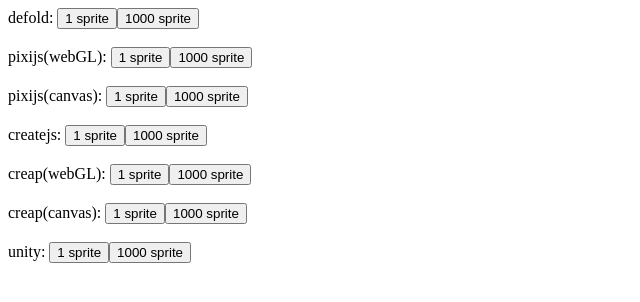
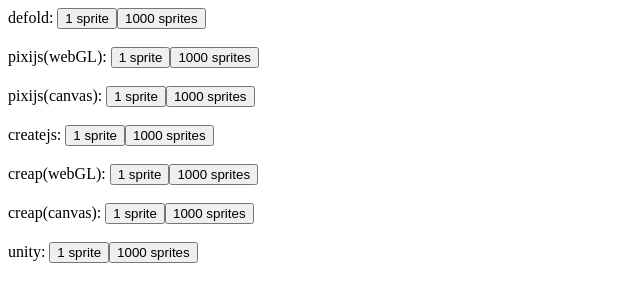
Before and after one commit to tawaship/mobile-web_benchmark, a plain HTML site: page index.html in a window 1280 px wide. Shown: the whole page, without its empty margins (0-640 px from the left). Drawn offline with Linux system fonts and the light colour scheme.

Commit message:
[modify] typo

```diff
--- a/index.html
+++ b/index.html
@@ -11,12 +11,12 @@
 		</script>
 	</head>
 	<body>
-		defold: <button value="defold1" onclick="to(this)">1 sprite</button><button value="defold1000" onclick="to(this)">1000 sprite</button><br /><br />
-		pixijs(webGL): <button value="pixi1" onclick="to(this)">1 sprite</button><button value="pixi1000" onclick="to(this)">1000 sprite</button><br /><br />
-		pixijs(canvas): <button value="pixi1-c" onclick="to(this)">1 sprite</button><button value="pixi1000-c" onclick="to(this)">1000 sprite</button><br /><br />
-		createjs: <button value="createjs1" onclick="to(this)">1 sprite</button><button value="createjs1000" onclick="to(this)">1000 sprite</button><br /><br />
-		creap(webGL): <button value="creap1" onclick="to(this)">1 sprite</button><button value="creap1000" onclick="to(this)">1000 sprite</button><br /><br />
-		creap(canvas): <button value="creap1-c" onclick="to(this)">1 sprite</button><button value="creap1000-c" onclick="to(this)">1000 sprite</button><br /><br />
-		unity: <button value="unity1" onclick="to(this)">1 sprite</button><button value="unity1000" onclick="to(this)">1000 sprite</button><br /><br />
+		defold: <button value="defold1" onclick="to(this)">1 sprite</button><button value="defold1000" onclick="to(this)">1000 sprites</button><br /><br />
+		pixijs(webGL): <button value="pixi1" onclick="to(this)">1 sprite</button><button value="pixi1000" onclick="to(this)">1000 sprites</button><br /><br />
+		pixijs(canvas): <button value="pixi1-c" onclick="to(this)">1 sprite</button><button value="pixi1000-c" onclick="to(this)">1000 sprites</button><br /><br />
+		createjs: <button value="createjs1" onclick="to(this)">1 sprite</button><button value="createjs1000" onclick="to(this)">1000 sprites</button><br /><br />
+		creap(webGL): <button value="creap1" onclick="to(this)">1 sprite</button><button value="creap1000" onclick="to(this)">1000 sprites</button><br /><br />
+		creap(canvas): <button value="creap1-c" onclick="to(this)">1 sprite</button><button value="creap1000-c" onclick="to(this)">1000 sprites</button><br /><br />
+		unity: <button value="unity1" onclick="to(this)">1 sprite</button><button value="unity1000" onclick="to(this)">1000 sprites</button><br /><br />
 	</body>
 </html>
```
